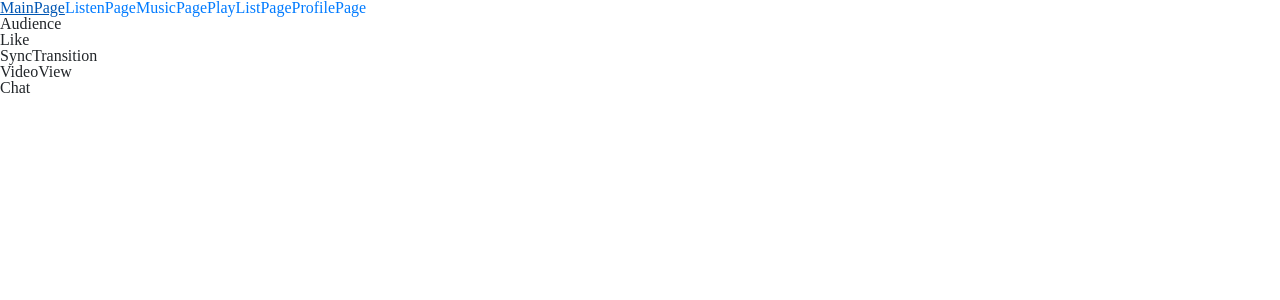
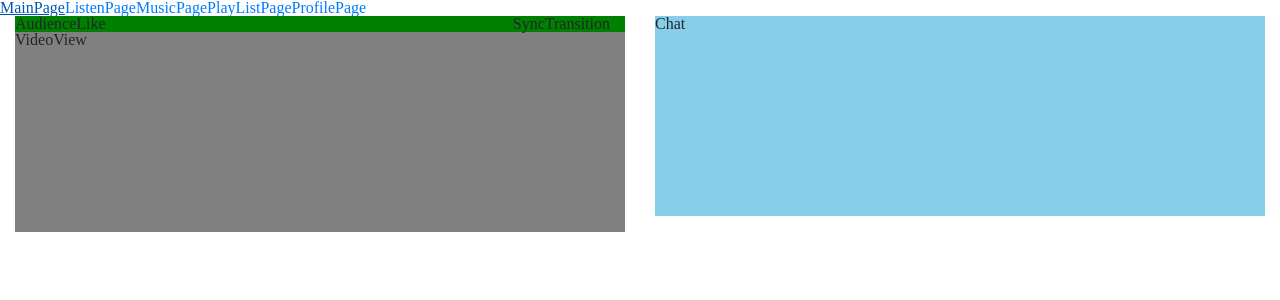
Before and after one commit to snaag/listen-with-me, a React (Create React App) app: page /listen in a window 1280 px wide. Shown: the top 300 px of the page. Built offline with nearby package versions, Linux system fonts and the light colour scheme.

Commit message:
:books: code: listen/ 내 컴포넌트들 배치

```diff
--- a/src/components/pages/listen/ListenPage.jsx
+++ b/src/components/pages/listen/ListenPage.jsx
@@ -8,11 +8,17 @@ import Chat from './components/Chat';
 class ListenPage extends Component {
   render() {
     return (
-      <>
-        <Menu />
-        <VideoView />
-        <Chat />
-      </>
+      <div className="container-fluid">
+        <div className="row">
+          <div className="col">
+            <Menu />
+            <VideoView />
+          </div>
+          <div className="col">
+            <Chat />
+          </div>
+        </div>
+      </div>
     );
   }
 }
--- a/src/components/pages/listen/components/Chat.jsx
+++ b/src/components/pages/listen/components/Chat.jsx
@@ -1,7 +1,9 @@
 import React from 'react';
 
 const Chat = () => {
-  return <div>Chat</div>;
+  return (
+    <div style={{ backgroundColor: 'skyblue', height: '200px' }}>Chat</div>
+  );
 };
 
 export default Chat;
--- a/src/components/pages/listen/components/Menu.jsx
+++ b/src/components/pages/listen/components/Menu.jsx
@@ -6,11 +6,21 @@ import SyncTransition from './SyncTransition';
 
 const Menu = () => {
   return (
-    <>
-      <Audience />
-      <Like />
-      <SyncTransition />
-    </>
+    <div style={{ backgroundColor: 'green' }} className="container-fluid">
+      <div className="row">
+        <div className="col">
+          <div className="row">
+            <Audience />
+            <Like />
+          </div>
+        </div>
+        <div className="col">
+          <div className="float-right">
+            <SyncTransition />
+          </div>
+        </div>
+      </div>
+    </div>
   );
 };
 
--- a/src/components/pages/listen/components/VideoView.jsx
+++ b/src/components/pages/listen/components/VideoView.jsx
@@ -2,7 +2,9 @@ import React, { Component } from 'react';
 
 class VideoView extends Component {
   render() {
-    return <div>VideoView</div>;
+    return (
+      <div style={{ backgroundColor: 'gray', height: '200px' }}>VideoView</div>
+    );
   }
 }
 
```
